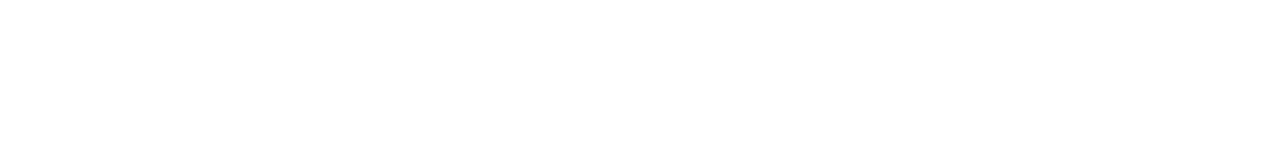
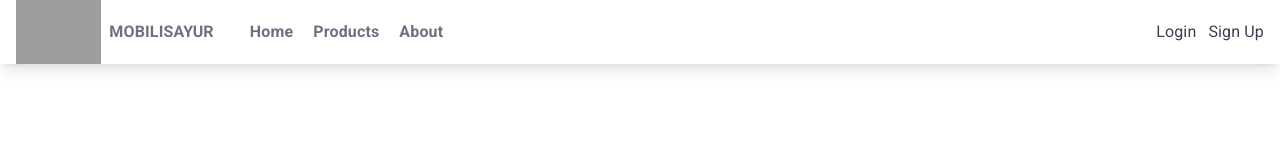
Before and after one commit to LightKazuto/Front-end, a Next.js app: page /home in a window 1280 px wide. Before the commit this address had no page. Shown: the top 158 px of the page. Built offline with nearby package versions, Linux system fonts and the light colour scheme; grey boxes are pictures that could not be loaded.

Commit message:
change header to navbar

```diff
--- a/package.json
+++ b/package.json
@@ -16,6 +16,8 @@
     "autoprefixer": "^10.4.20",
     "axios": "^1.7.2",
     "next": "14.2.5",
+    "postcss-import": "^16.1.0",
+    "postcss-nesting": "^13.0.0",
     "react": "^18.3.1",
     "react-dom": "^18.3.1",
     "react-hook-form": "^7.52.2",
@@ -27,7 +29,7 @@
     "@types/react": "^18",
     "@types/react-dom": "^18",
     "postcss": "^8.4.41",
-    "tailwindcss": "^3.4.7",
+    "tailwindcss": "^3.4.8",
     "typescript": "^5"
   }
 }
--- a/src/components/Header.tsx
+++ /dev/null
@@ -1,48 +0,0 @@
-"use client";
-import React, { FC } from "react";
-import { useRouter } from 'next/router'
-import AppBar from "@mui/material/AppBar";
-import Box from "@mui/material/Box";
-import Toolbar from "@mui/material/Toolbar";
-import Typography from "@mui/material/Typography";
-import Button from "@mui/material/Button";
-import IconButton from "@mui/material/IconButton";
-import MenuIcon from "@mui/icons-material/Menu";
-
-
-const ButtonAppBar: FC = () => {
-  const router = useRouter()
-
-  const handleLogout = async () => {
-    alert("Logout success");
-    localStorage.clear();
-    router.push('/login')
-  };
-
-  return (
-    <Box sx={{ flexGrow: 1 }}>
-      <AppBar position="fixed">
-        <Toolbar>
-          <IconButton
-            size="large"
-            edge="start"
-            color="inherit"
-            aria-label="menu"
-            sx={{ mr: 2 }}
-          >
-            <MenuIcon />
-          </IconButton>
-          <Typography variant="h6" component="div" sx={{ flexGrow: 1 }}>
-            Dashboard
-          </Typography>
-
-          <Button color="inherit" onClick={() => handleLogout()}>
-            Logout
-          </Button>
-        </Toolbar>
-      </AppBar>
-    </Box>
-  );
-};
-
-export default ButtonAppBar;
--- /dev/null
+++ b/src/components/navbar.tsx
@@ -0,0 +1,80 @@
+import React from "react";
+
+
+interface NavbarProps {
+  userRole: 'buyer' | 'seller' | 'guest';
+  onLogout: () => void;
+}
+const Navbar: React.FC<NavbarProps> = ({ userRole, onLogout }) => {
+
+
+  return (
+    <nav className="bg-white shadow-lg">
+      <div className="max-w-7xl mx-auto px-4">
+        <div className="flex justify-between">
+          <div className="flex space-x-7">
+            <div>
+              <a href="/" className="flex items-center">
+                <img src="https://i.ibb.co.com/71rFsNG/logo-mobilisayur.png" alt="Logo" className="h-16 w-auto mr-2"/>
+                <span className="font-semibold text-gray-500 text-md">MOBILISAYUR</span>
+              </a>
+            </div>
+          <div className="hidden md:flex items-center space-x-1">
+            {/* <a href="#" className="py-4 px-2 text-green-500 border-b-4 border-green-500 font-semibold">Home</a> */}
+            <a href="#" className="py-4 px-2 text-gray-500 font-semibold hover:text-green-500 transition duration-300">Home</a>
+            <a href="#" className="py-4 px-2 text-gray-500 font-semibold hover:text-green-500 transition duration-300">Products</a>
+            <a href="#" className="py-4 px-2 text-gray-500 font-semibold hover:text-green-500 transition duration-300">About</a>
+          </div>
+        </div>
+        <div className="hidden md:flex items-center space-x-3 ">
+          {userRole === 'guest' && (
+            <>
+              <a href="/login" className="text-gray-700 hover:text-gray-900">Login</a>
+              <a href="/register" className="text-gray-700 hover:text-gray-900">Sign Up</a>
+            </>
+          )}
+          {userRole === 'buyer' && (
+            <>
+              <a href="/cart" className="text-gray-700 hover:text-gray-900">
+                <i className="fa-solid fa-cart-shopping text-lg"></i>
+              </a>
+              <button onClick={onLogout} className="text-gray-700 hover:text-gray-900">Logout</button>
+            </>
+          )}
+          {userRole === 'seller' && (
+            <>
+              <a href="/" className="text-gray-700 hover:text-gray-900">Dashboard</a>
+              <button onClick={onLogout} className="text-gray-700 hover:text-gray-900">Logout</button>
+            </>
+          )}
+        </div>
+        <div className="md:hidden flex items-center">
+          <button className="outline-none mobile-menu-button">
+            <svg className=" w-6 h-6 text-gray-500 hover:text-green-500 "
+              x-show="!showMenu"
+              fill="none"
+              strokeLinecap="round"
+              strokeLinejoin="round"
+              strokeWidth="2"
+              viewBox="0 0 24 24"
+              stroke="currentColor"
+            >
+              <path d="M4 6h16M4 12h16M4 18h16"></path>
+            </svg>
+          </button>
+        </div>
+      </div>
+    </div>
+    <div className="hidden mobile-menu">
+      <ul className="">
+        <li className="active"><a href="index.html" className="block text-sm px-2 py-4 text-white bg-green-500 font-semibold">Home</a></li>
+        <li><a href="#services" className="block text-sm px-2 py-4 hover:bg-green-500 transition duration-300">Services</a></li>
+        <li><a href="#about" className="block text-sm px-2 py-4 hover:bg-green-500 transition duration-300">About</a></li>
+        <li><a href="#contact" className="block text-sm px-2 py-4 hover:bg-green-500 transition duration-300">Contact Us</a></li>
+      </ul>
+    </div>
+  </nav>
+  );
+}
+
+export default Navbar;
--- a/src/pages/_app.tsx
+++ b/src/pages/_app.tsx
@@ -1,14 +1,35 @@
-import type { AppProps } from 'next/app'
+import type { AppProps } from 'next/app';
+import { useEffect, useState } from 'react';
 import { ThemeProvider, createTheme } from '@mui/material/styles';
 import CssBaseline from '@mui/material/CssBaseline';
 import './styles/globals.css';
+import Navbar from '@/components/navbar';
+import { useRouter } from 'next/router';
 
 const theme = createTheme();
 
 function MyApp({ Component, pageProps }: AppProps) {
+  const [userRole, setUserRole] = useState<'buyer' | 'seller' | 'guest'>('guest');
+
+  useEffect(() => {
+    const storedUserRole = localStorage.getItem('userRole') as 'buyer' | 'seller' | 'guest' | null;
+    if (storedUserRole) {
+      setUserRole(storedUserRole);
+    }
+  }, []);
+
+  const router = useRouter()
+
+  const handleLogout = () => {
+    localStorage.clear();
+    setUserRole('guest');
+    router.push('/login');
+  };
+
   return (
     <ThemeProvider theme={theme}>
       <CssBaseline />
+      <Navbar userRole={userRole} onLogout={handleLogout} />
       <Component {...pageProps} />
     </ThemeProvider>
   )
--- a/src/pages/_document.tsx
+++ b/src/pages/_document.tsx
@@ -9,6 +9,7 @@
             rel="stylesheet"
             href="https://fonts.googleapis.com/css?family=Roboto:300,400,500,700&display=swap"
           />
+          <link rel="stylesheet" href="https://cdnjs.cloudflare.com/ajax/libs/font-awesome/6.4.0/css/all.min.css" />
         </Head>
         <body>
           <Main />
--- a/src/pages/dashboard/index.tsx
+++ b/src/pages/home/index.tsx
@@ -1,5 +1,4 @@
 "use client";
-import ButtonAppBar from '../../components/Header';
 import LandingPage from '../../components/landing-page';
 import Grid from '../../components/grid';
 
@@ -7,10 +6,6 @@
 
     return (
         <div>
-            <div>
-            <ButtonAppBar />
-            </div>
-
             <div>
                 <LandingPage />
             </div>
--- a/src/pages/login/index.tsx
+++ b/src/pages/login/index.tsx
@@ -60,9 +60,20 @@
       if (response.ok) {
         const result = await response.json();
         console.log(result);
-        localStorage.setItem("token", "authenticated");
-        setSubmitSuccess(true);
-        router.push('/dashboard');
+
+        await Promise.all([
+          localStorage.setItem('token', 'authenticated'),
+          localStorage.setItem('userRole', result.role)
+        ]);
+
+        const storedRole = await localStorage.getItem('userRole');
+        if (storedRole === result.role) {
+          setSubmitSuccess(true);
+          await router.push('/');
+          return result;
+        } else {
+          setSubmitError("Failed to store user role in local storage.");
+        }
       } else {
         const error = await response.json();
         setSubmitError(error.message);
@@ -110,7 +121,7 @@
                 width: '100%',
                 height: 'auto',
                 objectFit: 'contain',
-                clipPath: 'path("M0,40 Q40,0 80,40 T160,40 Q120,80 80,40 T0,40 Z")', // Example of a leaf-like shape
+                clipPath: 'path("M0,40 Q40,0 80,40 T160,40 Q120,80 80,40 T0,40 Z")',
               }}
             />
           </div>
```
Also changed, not shown: 1 other file (tests, documents, lock files or other folders).
